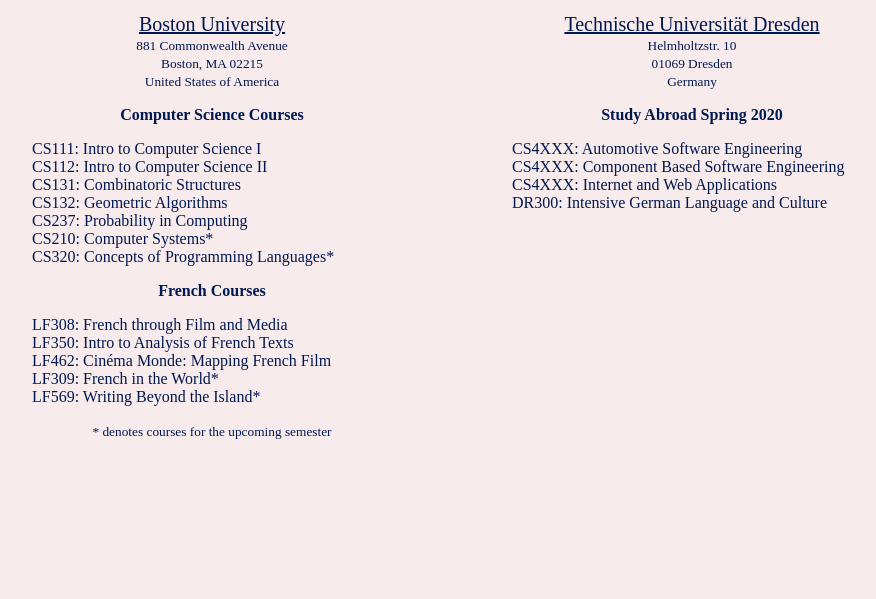
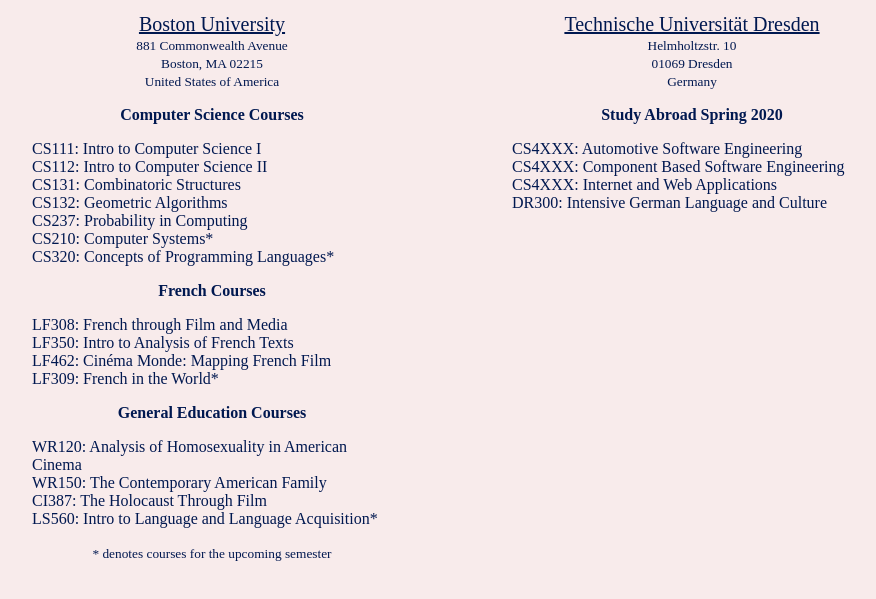
Before and after one commit to ascosino/ascosino.github.io, a plain HTML site: page education.html in a window 1280 px wide. Shown: the part 191-790 px from the top of the page, without its empty margins (188-1064 px from the left). Drawn offline with Linux system fonts and the light colour scheme; a web font is replaced by a local one.

Commit message:
Update education.html

```diff
--- a/education.html
+++ b/education.html
@@ -64,9 +64,19 @@
                             <dt>LF350: Intro to Analysis of French Texts</dt>
                             <dt>LF462: Cinéma Monde: Mapping French Film</dt>
                             <dt>LF309: French in the World*</dt>
-                            <dt>LF569: Writing Beyond the Island*</dt>
                         </dl>
                     </p>
+
+                    <p>
+                        <b>General Education Courses</b>
+                        <dl style="text-align: left">
+                            <dt>WR120: Analysis of Homosexuality in American Cinema </dt>
+                            <dt>WR150: The Contemporary American Family</dt>
+                            <dt>CI387: The Holocaust Through Film</dt>
+                            <dt>LS560: Intro to Language and Language Acquisition*</dt>
+                        </dl>
+                    </p>
+
                 </div>
                 <p>
                     <small>* denotes courses for the upcoming semester</small>
```
